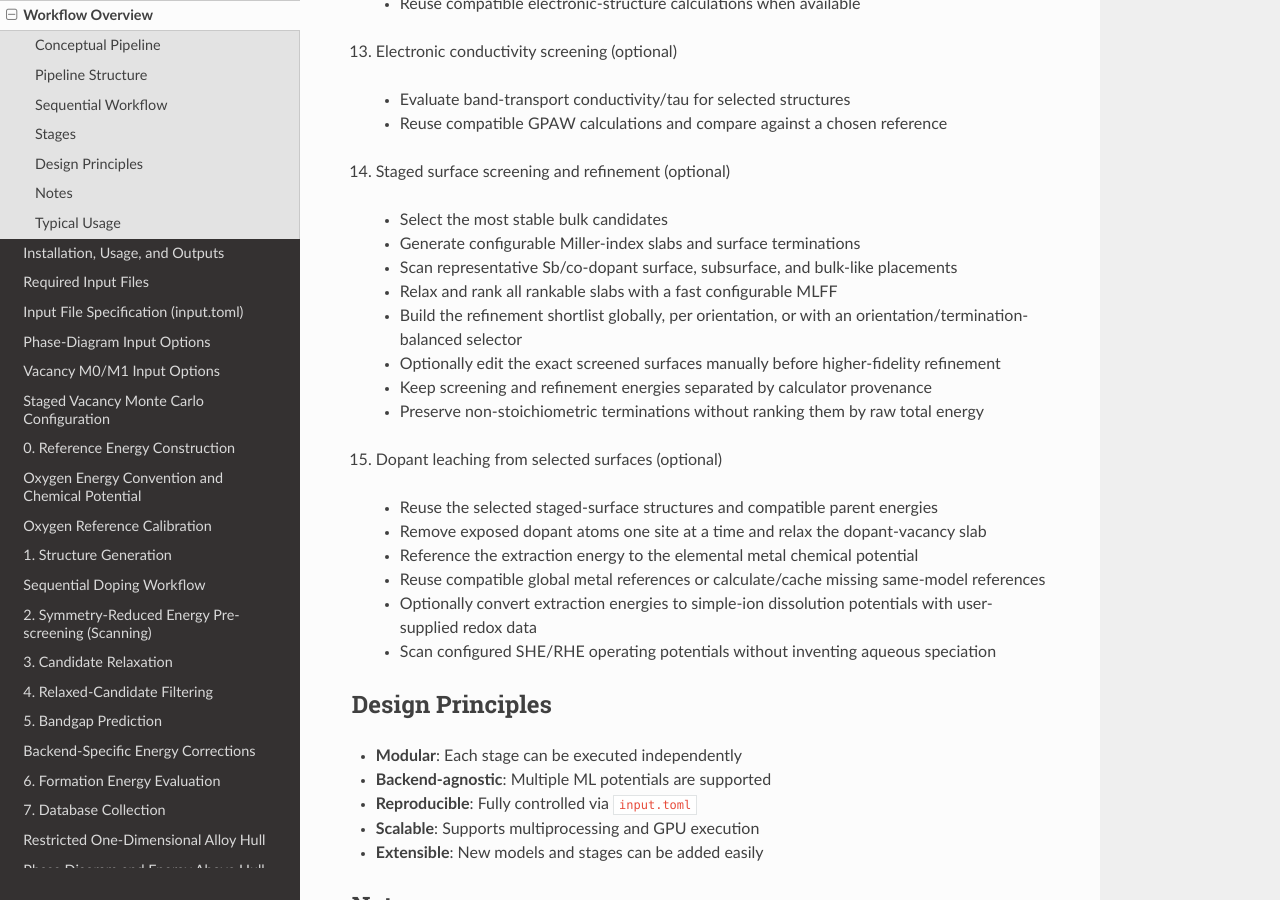
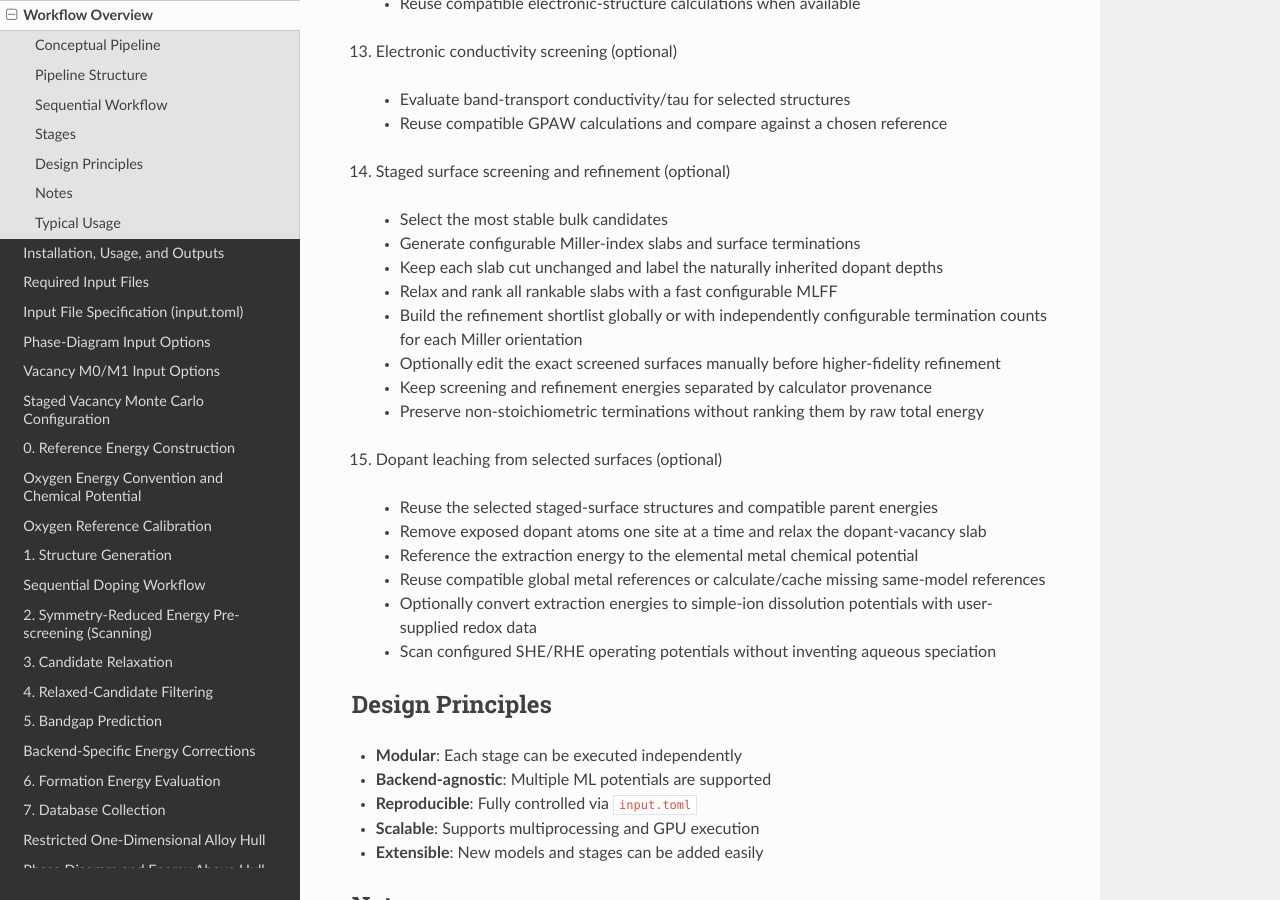
Before and after one commit to KazemZh/dopingflow, a Sphinx documentation site: the page built from docs/source/workflow_overview.rst, in a window 1280 px wide and 900 px high, scrolled down 3783 px. Built offline with Sphinx 7.4.7 and the Read the Docs theme 3.1.0, drawn with Linux system fonts in a browser that asks for light colours.

Commit message:
docs: align workflow overview with natural terminations

```diff
--- a/docs/source/workflow_overview.rst
+++ b/docs/source/workflow_overview.rst
@@ -191,10 +191,10 @@ grand-potential hull.
 
    - Select the most stable bulk candidates
    - Generate configurable Miller-index slabs and surface terminations
-   - Scan representative Sb/co-dopant surface, subsurface, and bulk-like placements
+   - Keep each slab cut unchanged and label the naturally inherited dopant depths
    - Relax and rank all rankable slabs with a fast configurable MLFF
-   - Build the refinement shortlist globally, per orientation, or with an
-     orientation/termination-balanced selector
+   - Build the refinement shortlist globally or with independently configurable
+     termination counts for each Miller orientation
    - Optionally edit the exact screened surfaces manually before higher-fidelity refinement
    - Keep screening and refinement energies separated by calculator provenance
    - Preserve non-stoichiometric terminations without ranking them by raw total energy
```
